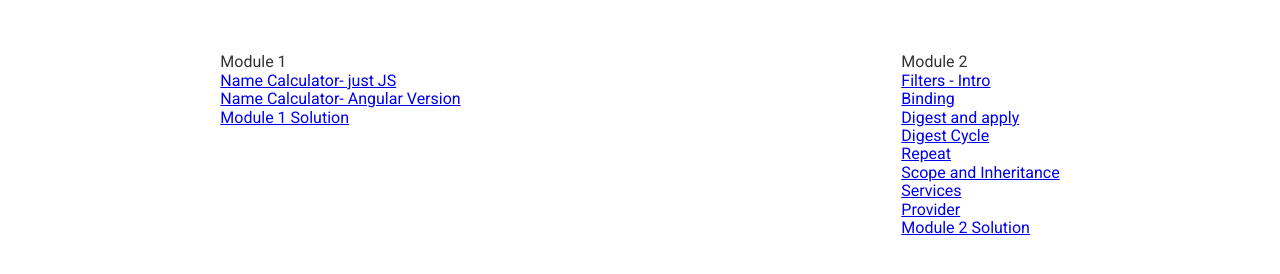
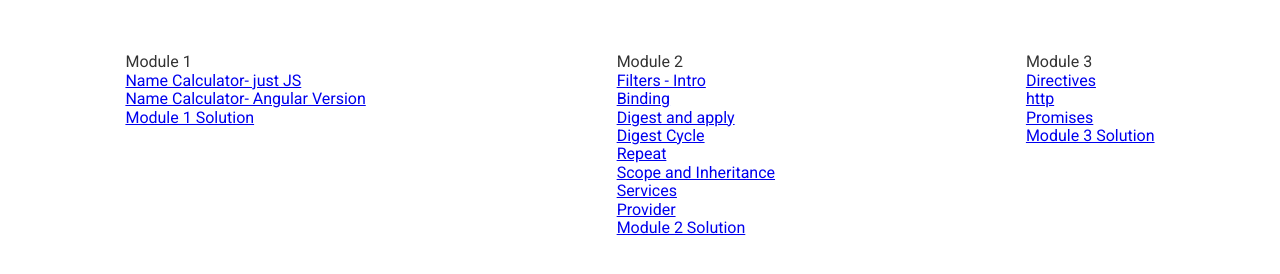
Before and after one commit to J2D2Development/coursera-angular, a website: page index.html in a window 1280 px wide. Shown: the part 178-452 px from the top of the page. Drawn offline with nearby package versions, Linux system fonts and the light colour scheme; some packages are replaced by stand-ins of ours.

Commit message:
Removed shared header- not working on github pages

```diff
--- a/index.html
+++ b/index.html
@@ -78,6 +78,31 @@
                     </li>
                 </ul>
             </div>
+            <div class="module-wrapper">
+                Module 3
+                <ul>
+                    <li>
+                        <a href="/coursera-angular/module3-practice/directives/">
+                            Directives
+                        </a>
+                    </li>
+                    <li>
+                        <a href="/coursera-angular/module1-practice/http/">
+                            http
+                        </a>
+                    </li>
+                    <li>
+                        <a href="/coursera-angular/module1-practice/promises/">
+                            Promises
+                        </a>
+                    </li>
+                    <li>
+                        <a href="/coursera-angular/module3-solution/">
+                            Module 3 Solution
+                        </a>
+                    </li>
+                </ul>
+            </div>
         </div>
 
     </div>
--- a/module3-solution/app.js
+++ b/module3-solution/app.js
@@ -1,7 +1,7 @@
 (function() {
     'use strict';
 
-    angular.module('NarrowItDownApp', ['ngAnimate', 'HeaderComponent'])
+    angular.module('NarrowItDownApp', ['ngAnimate'])
         .controller('NarrowItDownController', NarrowItDownController)
         .service('MenuSearchService', MenuSearchService)
         .directive('foundItems', FoundItems);
```
Also changed, not shown: module3-solution/index.html (+0 -2 lines).
